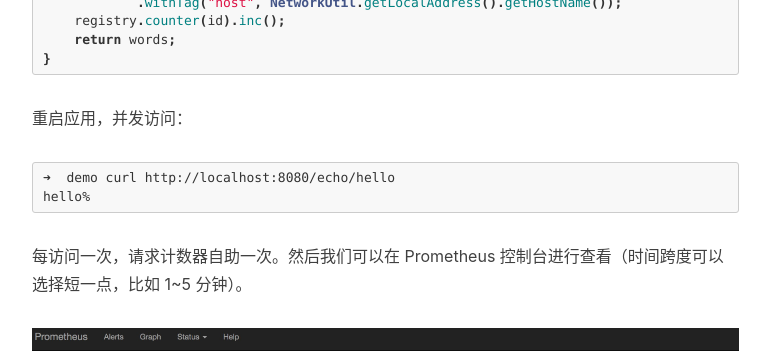
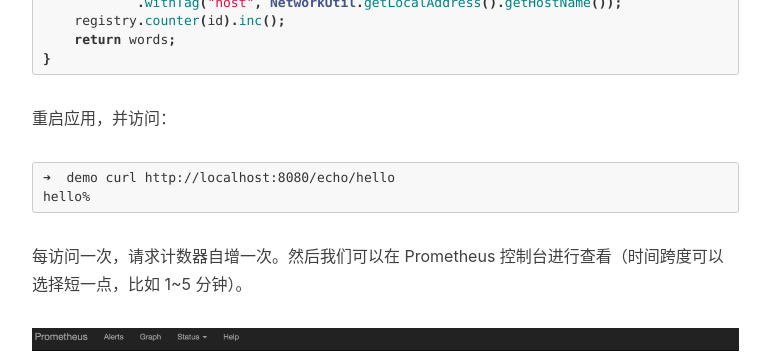
Before and after one commit to luyiisme/luyiisme.github.io, a Jekyll site: the page built from _posts/2018-06-11-lookout-client-and-prometheus.markdown, in a window 1280 px wide and 900 px high, scrolled down 4757 px. Shown: the part 152-505 px from the top of the window, without its empty margins (233-1003 px from the left). Built offline with Jekyll 4.4.1, drawn with Linux system fonts in a browser that asks for light colours; nearby versions of some CDN libraries; comment, search, counter and statistics services are not loaded.

Commit message:
edit doc

````diff
--- a/_posts/2018-06-11-lookout-client-and-prometheus.markdown
+++ b/_posts/2018-06-11-lookout-client-and-prometheus.markdown
@@ -166,6 +166,7 @@ docker run -d -p 9090:9090 -v $PWD/prometheus.yml:/etc/prometheus/prometheus.yml
 ![image](/img/in-post/lookout-prom-1.jpg)
 
 ## 3.通过 Lookout SDK 新增业务埋点
+
 下面我们演示如何统计某个 web 服务被请求的次数，首页在 demo 应用中新增个 RestController 代码如下:
 
 ```java
@@ -184,14 +185,14 @@ public String echo(@PathVariable String words) {
 }
 ```
 
-重启应用，并发访问：
+重启应用，并访问：
 
 ```
 ➜  demo curl http://localhost:8080/echo/hello
 hello%
 ```
 
-每访问一次，请求计数器自助一次。然后我们可以在 Prometheus 控制台进行查看（时间跨度可以选择短一点，比如 1~5 分钟）。
+每访问一次，请求计数器自增一次。然后我们可以在 Prometheus 控制台进行查看（时间跨度可以选择短一点，比如 1~5 分钟）。
 
 ![image](/img/in-post/lookout-prom-2.jpg)
 
````
